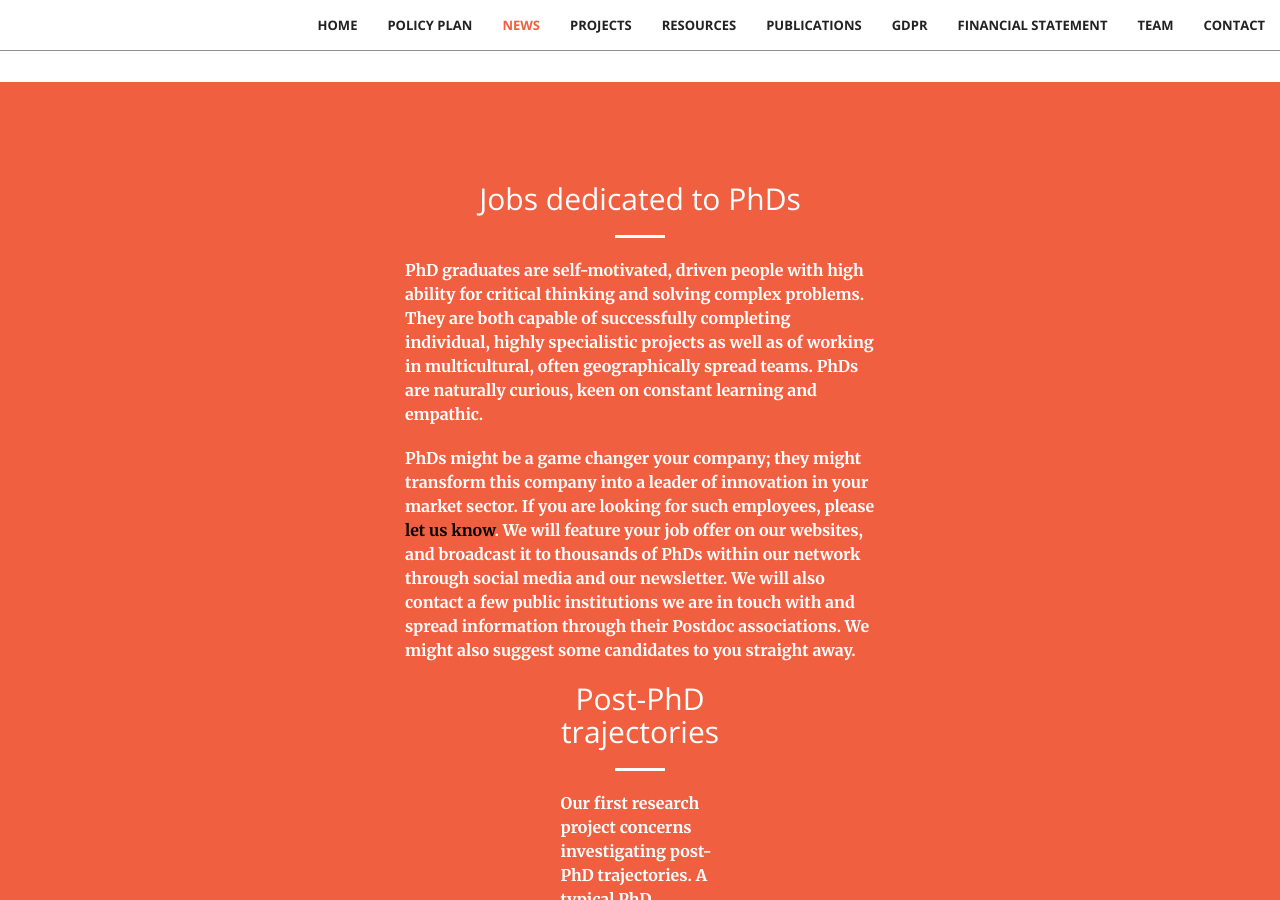
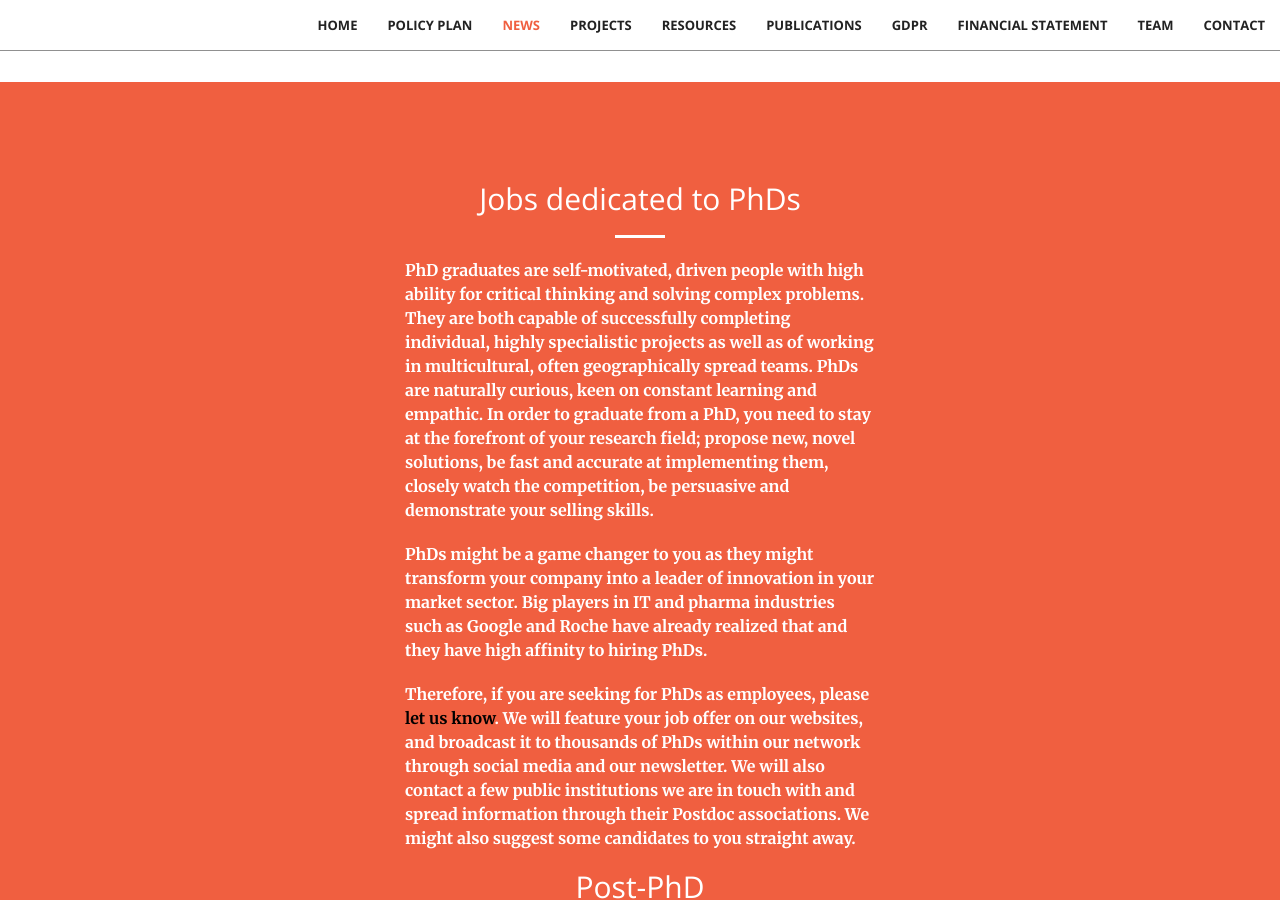
Before and after one commit to stichting-solaris/stichting-solaris.github.io, a Jekyll site: the page built from index.html, in a window 1280 px wide and 900 px high, scrolled down 22793 px. Built offline with Jekyll 4.4.1, drawn with Linux system fonts in a browser that asks for light colours.

Commit message:
Update projects.html

```diff
--- a/_includes/projects.html
+++ b/_includes/projects.html
@@ -14,11 +14,15 @@
               <p>PhD graduates are self-motivated, driven people with high ability for critical thinking and solving complex problems.
                   They are both capable of successfully completing
                   individual, highly specialistic projects as well as of working in multicultural, often geographically spread teams.
-                  PhDs are naturally curious, keen on constant learning and empathic. </p>
+                  PhDs are naturally curious, keen on constant learning and empathic.
+                  In order to graduate from a PhD, you need to stay at the forefront of your research field; propose
+                  new, novel solutions, be fast and accurate at implementing them, closely watch the competition,
+                  be persuasive and demonstrate your selling skills.</p>
 
-                  <p>PhDs might be a game changer your company; they might transform this company into a leader of
-                  innovation in your market sector.
-                  If you are looking for such employees,
+                  <p>PhDs might be a game changer to you as they might transform your company into a leader of
+                  innovation in your market sector. Big players in IT and pharma industries such as Google and Roche
+                      have already realized that and they have high affinity to hiring PhDs.  </p>
+                  <p>Therefore, if you are seeking for PhDs as employees,
                   please <a href="#contact"><font color="000000">let us know</font></a>.
                   We will feature your job offer on our websites, and broadcast it to thousands of PhDs
                   within our network through social media and our newsletter.
```
